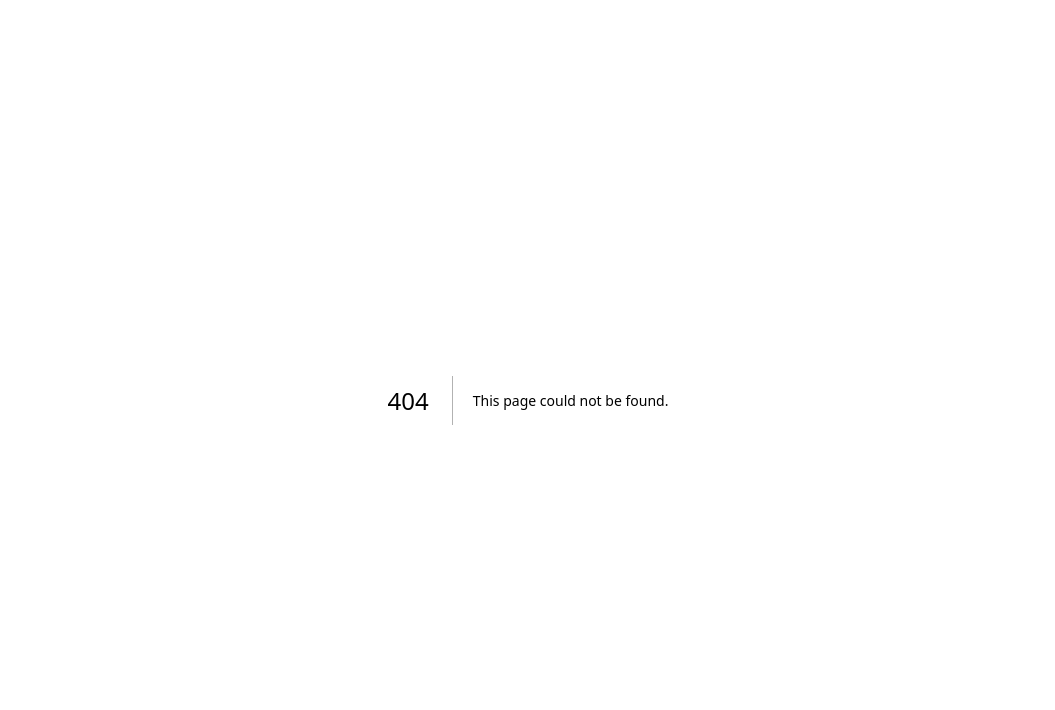
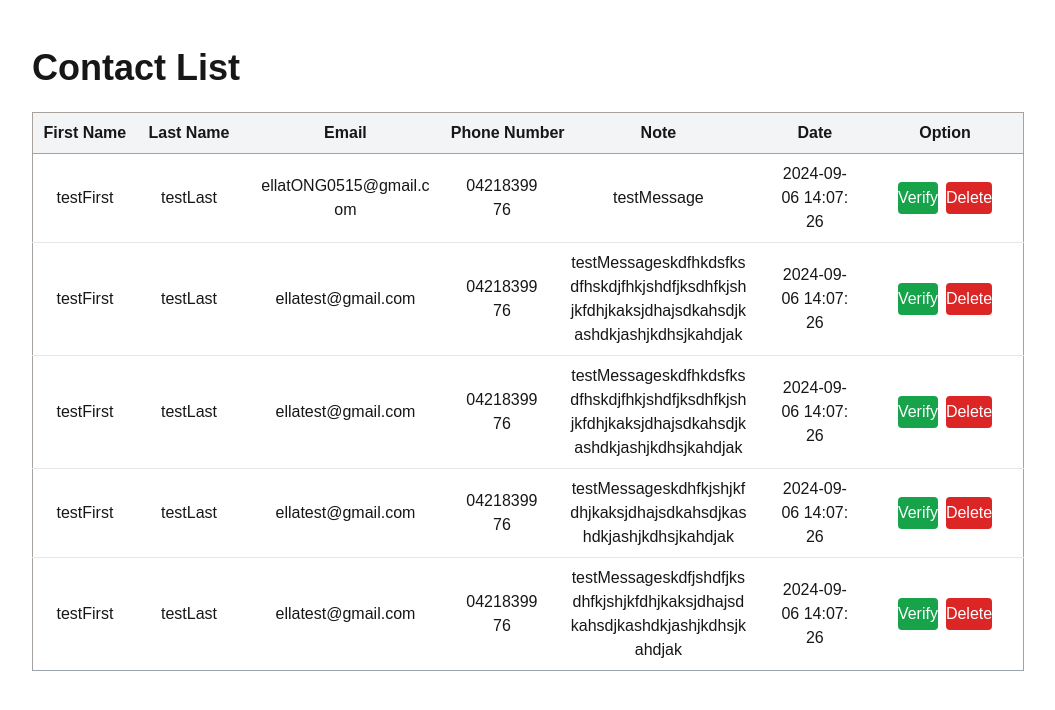
Before and after one commit to EllaLiu0401/ContactUs, a Next.js app: page /contactList in a window 1280 px wide. Before the commit this address had no page. Shown: the top 710 px of the page, without its empty margins (112-1167 px from the left). Built offline with nearby package versions, Linux system fonts and the light colour scheme.

Commit message:
feat: Contact list static page

```diff
--- /dev/null
+++ b/app/contactList/ContactRow.jsx
@@ -0,0 +1,51 @@
+"use client";
+import React from "react";
+import Button from "../utilities/Button";
+
+function ContactRowContent({ children, width }) {
+  return (
+    <td
+      className={`text-center  px-4 w-48 break-all py-2 align-middle box-border ${width} `}
+    >
+      {children}
+    </td>
+  );
+}
+function ContactRow({ contact, isLast }) {
+  return (
+    <tr
+      className={`bg-white ${
+        isLast ? "border-b border-gray-400" : "border-b border-gray-200"
+      }`}
+    >
+      <ContactRowContent>{contact.first_name}</ContactRowContent>
+      <ContactRowContent>{contact.last_name}</ContactRowContent>
+      <ContactRowContent>{contact.email}</ContactRowContent>
+      <ContactRowContent>{contact.phone}</ContactRowContent>
+      <ContactRowContent width="w-96">{contact.message}</ContactRowContent>
+      <ContactRowContent width="w-96">{contact.created_at}</ContactRowContent>
+      <td
+        className={`text-center ${
+          isLast ? "border-b border-gray-400" : "border-b border-gray-200"
+        } px-8  align-middle `}
+      >
+        <div className="flex justify-center items-center gap-2">
+          <Button width="w-36" height="py-1">
+            {" "}
+            Verify
+          </Button>
+          <Button
+            width="w-36"
+            bgcolor="bg-red-600"
+            hbgcolor="hover:bg-red-700"
+            height="py-1"
+          >
+            Delete
+          </Button>
+        </div>
+      </td>
+    </tr>
+  );
+}
+
+export default ContactRow;
--- /dev/null
+++ b/app/contactList/ContactTable.jsx
@@ -0,0 +1,22 @@
+"use client";
+import ContactRow from "./ContactRow";
+import ContactTitle from "./ContactTitle";
+
+export default function ContactTable({ contacts }) {
+  return (
+    <table className="min-w-full bg-gray-100 border table-fixed w-full border-collapse  ">
+      <thead className="border border-stone-400 border-spacing-0">
+        <ContactTitle />
+      </thead>
+      <tbody className="border border-stone-400 ">
+        {contacts.map((contact, index) => (
+          <ContactRow
+            key={contact.id}
+            contact={contact}
+            isLast={index === contacts.length - 1}
+          />
+        ))}
+      </tbody>
+    </table>
+  );
+}
--- /dev/null
+++ b/app/contactList/ContactTitle.jsx
@@ -0,0 +1,24 @@
+import React from "react";
+
+function ContactTitle({ children, width }) {
+  return (
+    <th
+      className={`text-base font-bold mb-6  text-center py-2  whitespace-nowrap ${width} border-stone-400`}
+    >
+      {children}
+    </th>
+  );
+}
+export default function ContactTitles() {
+  return (
+    <tr>
+      <ContactTitle width="w-1/6">First Name</ContactTitle>
+      <ContactTitle width="w-1/6">Last Name</ContactTitle>
+      <ContactTitle width="w-1/3">Email</ContactTitle>
+      <ContactTitle width="w-1/6">Phone Number</ContactTitle>
+      <ContactTitle width="w-1/3">Note</ContactTitle>
+      <ContactTitle width="w-1/6">Date</ContactTitle>
+      <ContactTitle width="w-1/4">Option</ContactTitle>
+    </tr>
+  );
+}
--- /dev/null
+++ b/app/contactList/page.jsx
@@ -0,0 +1,67 @@
+"use client";
+import ContactTable from "./ContactTable";
+
+const mockContact = [
+  {
+    id: 1,
+    first_name: "testFirst",
+    last_name: "testLast",
+    email: "ellatONG0515@gmail.com",
+    phone: "0421839976",
+    message: "testMessage",
+    verified: 0,
+    created_at: "2024-09-06 14:07:26",
+  },
+  {
+    id: 2,
+    first_name: "testFirst",
+    last_name: "testLast",
+    email: "ellatest@gmail.com",
+    phone: "0421839976",
+    message:
+      "testMessageskdfhkdsfksdfhskdjfhkjshdfjksdhfkjshjkfdhjkaksjdhajsdkahsdjkashdkjashjkdhsjkahdjak",
+    verified: 0,
+    created_at: "2024-09-06 14:07:26",
+  },
+  {
+    id: 2,
+    first_name: "testFirst",
+    last_name: "testLast",
+    email: "ellatest@gmail.com",
+    phone: "0421839976",
+    message:
+      "testMessageskdfhkdsfksdfhskdjfhkjshdfjksdhfkjshjkfdhjkaksjdhajsdkahsdjkashdkjashjkdhsjkahdjak",
+    verified: 0,
+    created_at: "2024-09-06 14:07:26",
+  },
+  {
+    id: 2,
+    first_name: "testFirst",
+    last_name: "testLast",
+    email: "ellatest@gmail.com",
+    phone: "0421839976",
+    message:
+      "testMessageskdhfkjshjkfdhjkaksjdhajsdkahsdjkashdkjashjkdhsjkahdjak",
+    verified: 0,
+    created_at: "2024-09-06 14:07:26",
+  },
+  {
+    id: 2,
+    first_name: "testFirst",
+    last_name: "testLast",
+    email: "ellatest@gmail.com",
+    phone: "0421839976",
+    message:
+      "testMessageskdfjshdfjksdhfkjshjkfdhjkaksjdhajsdkahsdjkashdkjashjkdhsjkahdjak",
+    verified: 0,
+    created_at: "2024-09-06 14:07:26",
+  },
+];
+export default function ContactUs() {
+  return (
+    <div className="px-6 md:px-16 lg:px-24 xl:px-36 py-6 ">
+      <h1 className="text-4xl text-left font-bold py-6">Contact List</h1>
+      <ContactTable contacts={mockContact} />
+    </div>
+  );
+}
--- /dev/null
+++ b/app/utilities/Button.jsx
@@ -0,0 +1,14 @@
+import React from "react";
+
+function Button({ children, onClick, width, height, bgcolor, hbgcolor = "" }) {
+  return (
+    <button
+      className={`w-full bg-green-600 text-white my-2 rounded hover:bg-green-700 text-center  ${width} ${bgcolor} ${hbgcolor} ${height}`}
+      onClick={onClick}
+    >
+      {children}
+    </button>
+  );
+}
+
+export default Button;
```
Also changed, not shown: 1 other file (tests, documents, lock files or other folders).
